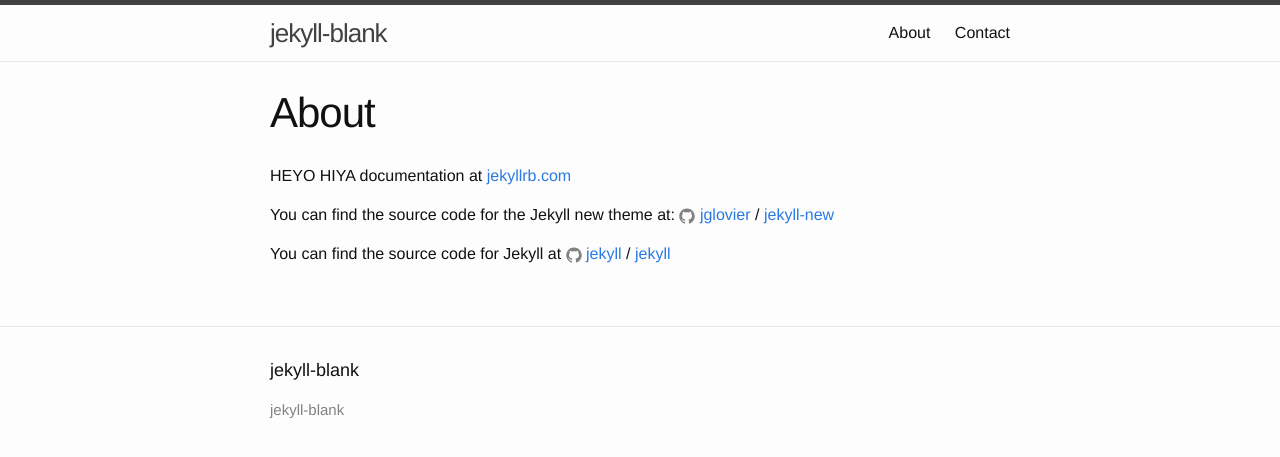
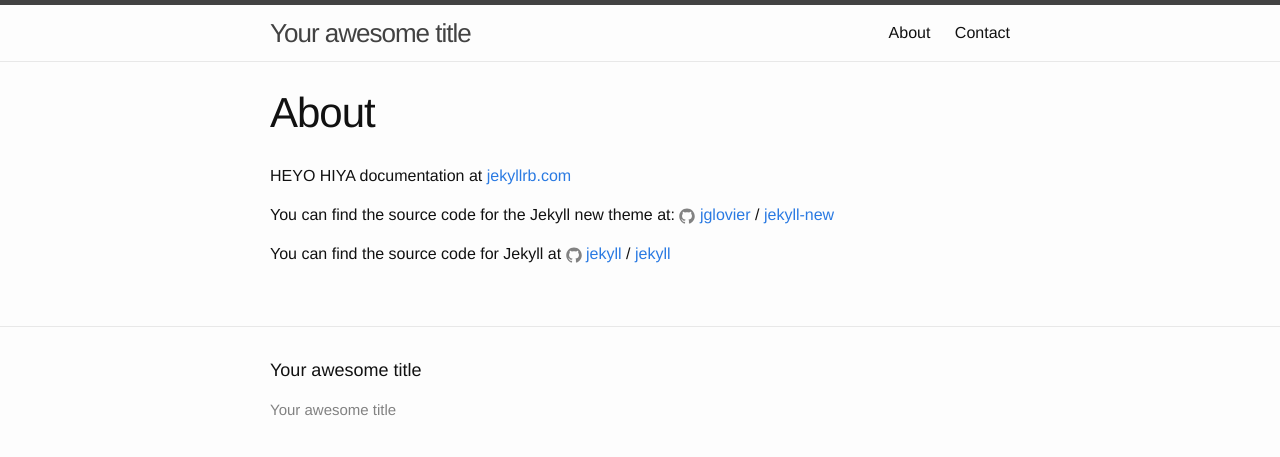
Before and after one commit to seancaat/jekyll-blank, a Jekyll site: the page built from about.md, in a window 1280 px wide. Shown: the top 457 px of the page. Built offline with Jekyll 4.4.1, drawn with Linux system fonts in a browser that asks for light colours; part of the change alters nothing that is shown.

Commit message:
Updated Config

```diff
--- a/_config.yml
+++ b/_config.yml
@@ -1,21 +1,3 @@
-<<<<<<< HEAD
-# Welcome to Jekyll!
-#
-# This config file is meant for settings that affect your whole blog, values
-# which you are expected to set up once and rarely need to edit after that.
-# For technical reasons, this file is *NOT* reloaded automatically when you use
-# 'jekyll serve'. If you change this file, please restart the server process.
-
-# Site settings
-title: Deborah Saks
-email: d_saks@yahoo.com
-description: > # this means to ignore newlines until "baseurl:"
-  Collages by Deborah
-baseurl: "" # the subpath of your site, e.g. /blog
-url: "http://dscollage.com" # the base hostname & protocol for your site
-twitter_username: debbiesakscollage
-github_username:  debbie
-=======
 ---
 title: Your awesome title
 timezone: UTC
@@ -26,15 +8,3 @@ collections:
   uploads:
     title: Uploads
     output: true
-email: your-email@domain.com
-description: 'Write an awesome description for your new site here. You can edit this
-  line in _config.yml. It will appear in your document head meta (for Google search
-  results) and in your feed.xml site description.
->>>>>>> b99eae5971f161f76597885f3b44528ef18035d4
-
-'
-baseurl:
-url: http://yourdomain.com
-twitter_username: jekyllrb
-github_username: jekyll
-markdown: kramdown
```
